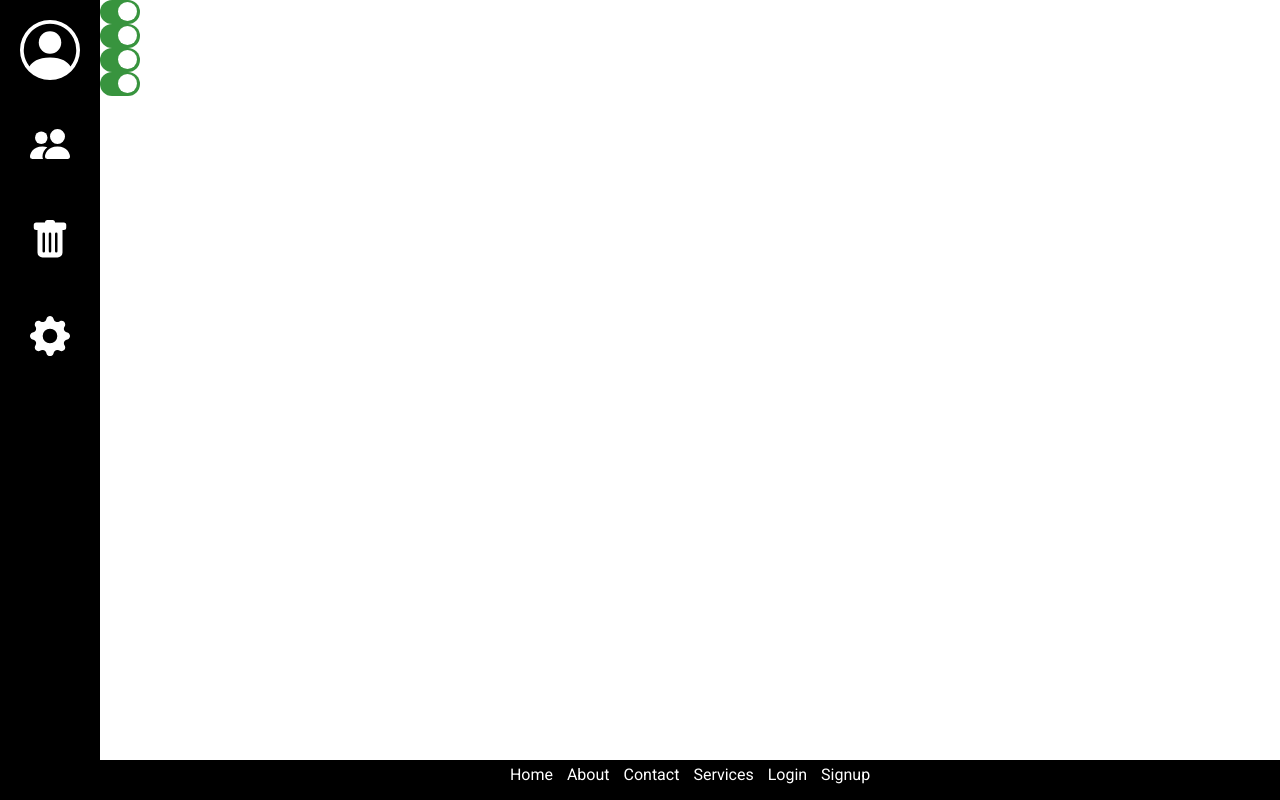
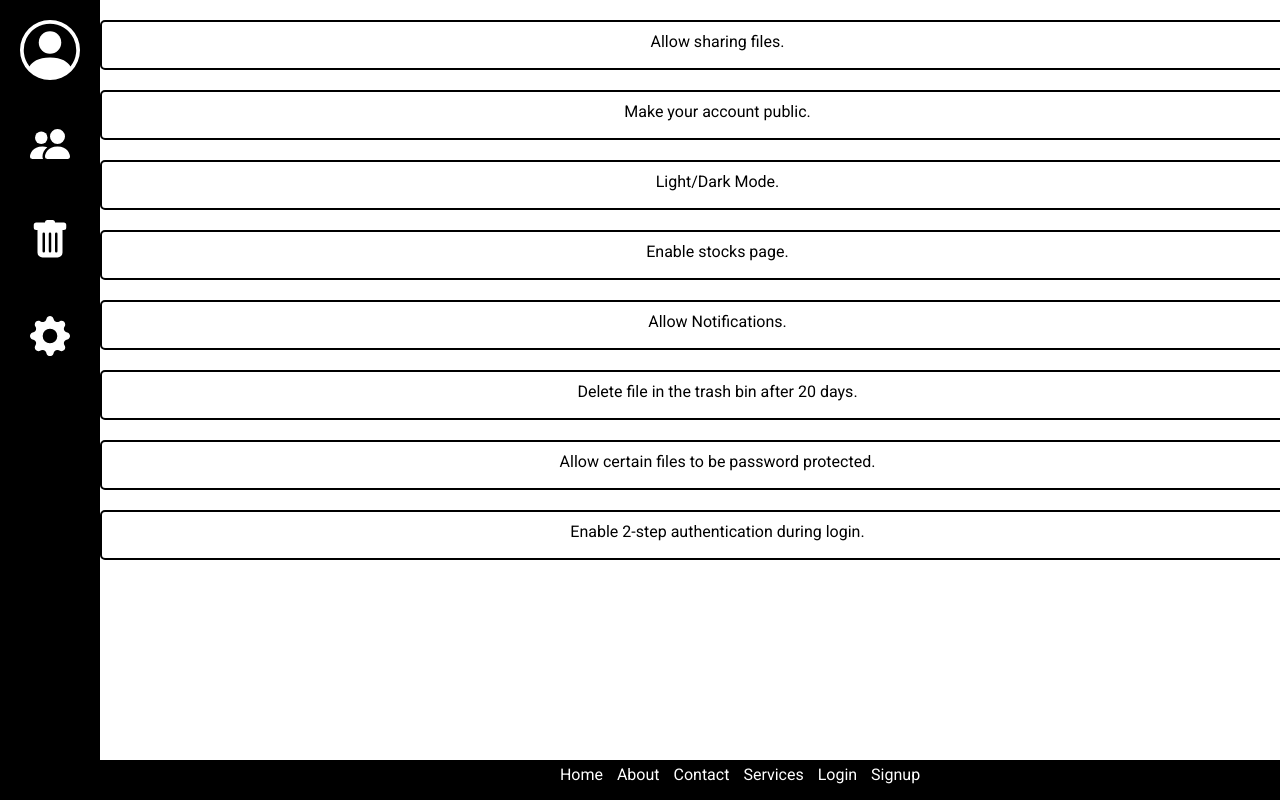
Before and after one commit to Stephen10121/Storage-Server, a Flask app: template templates/settings.html in a window 1280 px wide. Run offline with Flask 2, Linux system fonts and the light colour scheme; the template is opened without the code that fills it, so the values that code supplies are empty; parts of the project's set-up code (start-up, migrations or seed data) failed here and were passed over.

Commit message:
Improved settings page

```diff
--- a/main.py
+++ b/main.py
@@ -284,4 +284,4 @@ def logout():
     res.set_cookie('WOWPOW','')
     return res
 
-app.run(host='0.0.0.0', port=8080)
+app.run(host='0.0.0.0', port=8080, debug=True)
--- a/static/css/buttons.css
+++ b/static/css/buttons.css
@@ -36,11 +36,14 @@
 }
 
 input:checked + .slider {
-    background-color: #38943e;
+    /*background-color: #975dd1;*/
+    background: #ef32d9;
+    background: -webkit-linear-gradient(to right, #ef32d9, #89fffd);
+    background: linear-gradient(to right, #ef32d9, #89fffd);
 }
 
 input:focus + .slider {
-    box-shadow: 0 0 1px #38943e;
+    box-shadow: 0 0 1px #975dd1;
 }
 
 input:checked + .slider:before {
--- a/static/css/settings.css
+++ b/static/css/settings.css
@@ -1,4 +1,27 @@
+* {
+    font-family: 'Roboto', sans-serif;
+}
+
 .main {
     display: grid;
     grid-template-rows: auto 40px;
 }
+
+.set-node {
+    width: 80rem;
+    margin-top: 20px;
+    height: 50px;
+    border: black 2px solid;
+    border-radius: 5px;
+    display: grid;
+    grid-template-columns: auto 45px;
+}
+
+.set-node p {
+    margin-top: 10px;
+}
+
+.set-node label {
+    margin-top: 10px;
+    float: left;
+}
--- a/templates/settings.html
+++ b/templates/settings.html
@@ -7,20 +7,62 @@ Settings
 <link rel="stylesheet" href="../static/css/settings.css">
 {% endblock %}
 {% block content %}
-<label class="switch">
-    <input type="checkbox" checked>
-    <span class="slider round"></span>
-</label><br>
-<label class="switch">
-    <input type="checkbox" checked>
-    <span class="slider round"></span>
-</label><br>
-<label class="switch">
-    <input type="checkbox" checked>
-    <span class="slider round"></span>
-</label><br>
-<label class="switch">
-    <input type="checkbox" checked>
-    <span class="slider round"></span>
-</label>
+<center>
+    <div class="sharing set-node">
+        <p>Allow sharing files.</p>
+        <label class="switch">
+            <input type="checkbox" checked>
+            <span class="slider round"></span>
+        </label>
+    </div>
+    <div class="account set-node">
+        <p>Make your account public.</p>
+        <label class="switch">
+            <input type="checkbox" checked>
+            <span class="slider round"></span>
+        </label>
+    </div>
+    <div class="light-mode set-node">
+        <p>Light/Dark Mode.</p>
+        <label class="switch">
+            <input type="checkbox">
+            <span class="slider round"></span>
+        </label>
+    </div>
+    <div class="stocks set-node">
+        <p>Enable stocks page.</p>
+        <label class="switch">
+            <input type="checkbox">
+            <span class="slider round"></span>
+        </label>
+    </div>
+    <div class="notify set-node">
+        <p>Allow Notifications.</p>
+        <label class="switch">
+            <input type="checkbox">
+            <span class="slider round"></span>
+        </label>
+    </div>
+    <div class="trash-set set-node">
+        <p>Delete file in the trash bin after 20 days.</p>
+        <label class="switch">
+            <input type="checkbox">
+            <span class="slider round"></span>
+        </label>
+    </div>
+    <div class="encryption set-node">
+        <p>Allow certain files to be password protected.</p>
+        <label class="switch">
+            <input type="checkbox">
+            <span class="slider round"></span>
+        </label>
+    </div>
+    <div class="2auth set-node">
+        <p>Enable 2-step authentication during login.</p>
+        <label class="switch">
+            <input type="checkbox">
+            <span class="slider round"></span>
+        </label>
+    </div>
+</center>
 {% endblock %}
```
